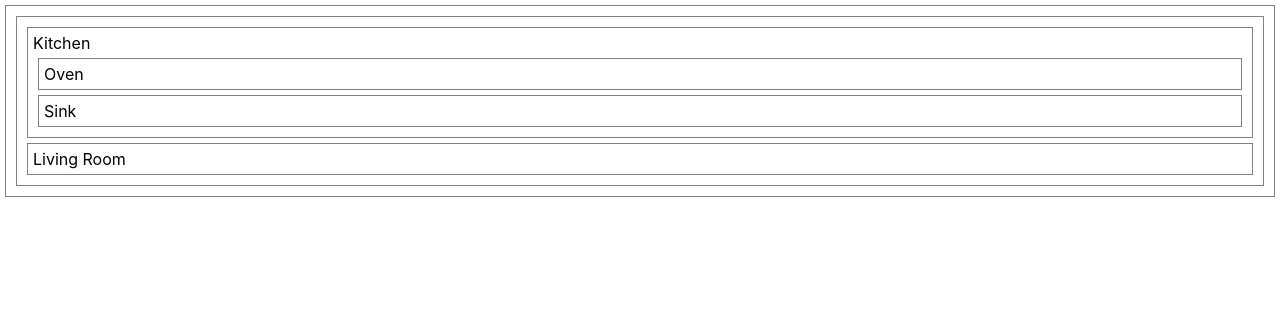
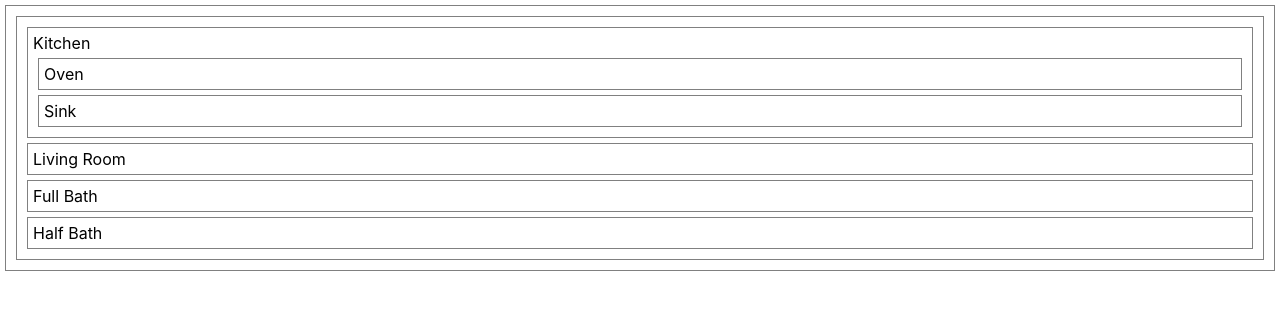
Before and after one commit to creyes25/floorplan-lab, a React (Create React App) app: page / in a window 1280 px wide. Shown: the top 310 px of the page. Built offline with nearby package versions, Linux system fonts and the light colour scheme.

Commit message:
Add bath component

```diff
--- a/src/App.jsx
+++ b/src/App.jsx
@@ -1,12 +1,16 @@
 import './App.css'
 import Kitchen from './Kitchen'
 import LivingRoom from './LivingRoom'
+import Bath from './Bath'
 
 function App() {
   return (
     <div>
       <Kitchen />
       <LivingRoom />
+      <Bath size='Full'/>
+      <Bath size='Half'/>
+
     </div>
   );
 }
--- a/src/Bath.jsx
+++ b/src/Bath.jsx
@@ -0,0 +1,9 @@
+const Bath = (props) => {
+  return (
+    <div>
+      {props.size} Bath
+    </div>
+  );
+}
+
+export default Bath
```
